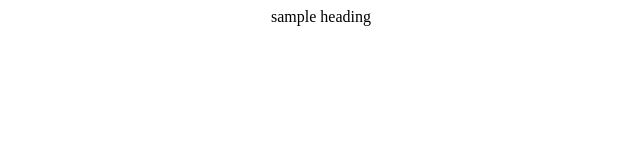
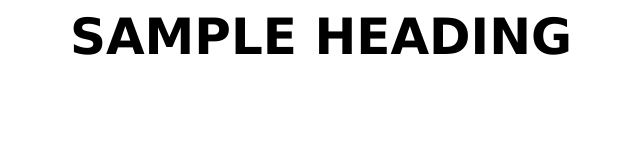
Before and after one commit to knightmoves-schools/012-text-thegrim5562-svg, a website: page index.html in a window 1280 px wide. Shown: the whole page, without its empty margins (319-959 px from the left). Drawn offline with Linux system fonts and the light colour scheme.

Commit message:
Update index.html

```diff
--- a/index.html
+++ b/index.html
@@ -4,11 +4,11 @@
   <title>CSS Styling</title>
   <style>
     .heading {
-      font-size: 50px
-      font-weight: bolder
-      font-family: "/lucida grande/";
+      font-size: 50px;
+      font-weight: bold;
+      font-family: Lucida Grande;
       text-align: center;
-      text-transform: lowercase;
+      text-transform: uppercase;
     }
   </style>
 </head>
```
